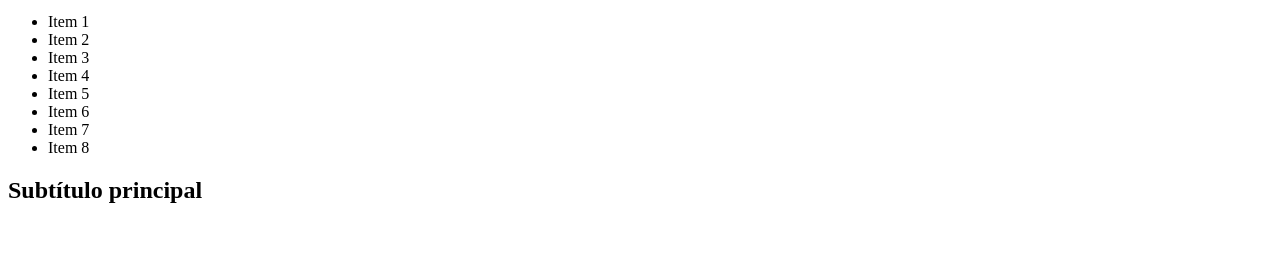
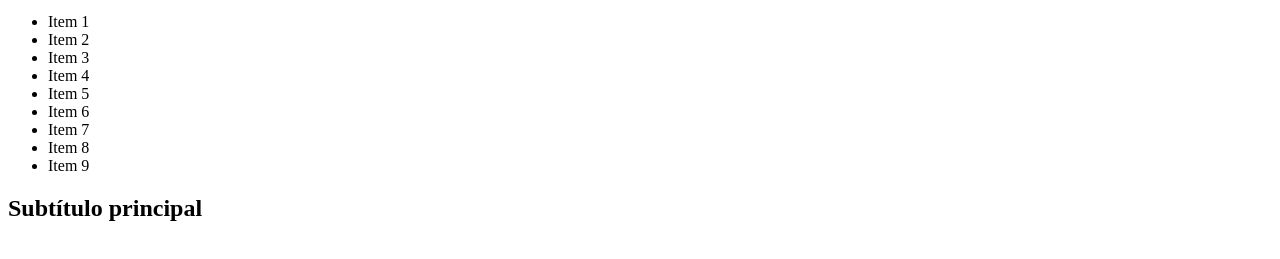
Before and after one commit to larriag13/Repositorio01, a plain HTML site: page index.html in a window 1280 px wide. Shown: the part 119-378 px from the top of the page. Drawn offline with Linux system fonts and the light colour scheme.

Commit message:
LI 9 add

```diff
--- a/index.html
+++ b/index.html
@@ -18,6 +18,7 @@
         <li>Item 6</li>
         <li>Item 7</li>
         <li>Item 8</li>
+        <li>Item 9</li>
     </ul>
     <h2>Subtítulo principal</h2>
 </body>
```
